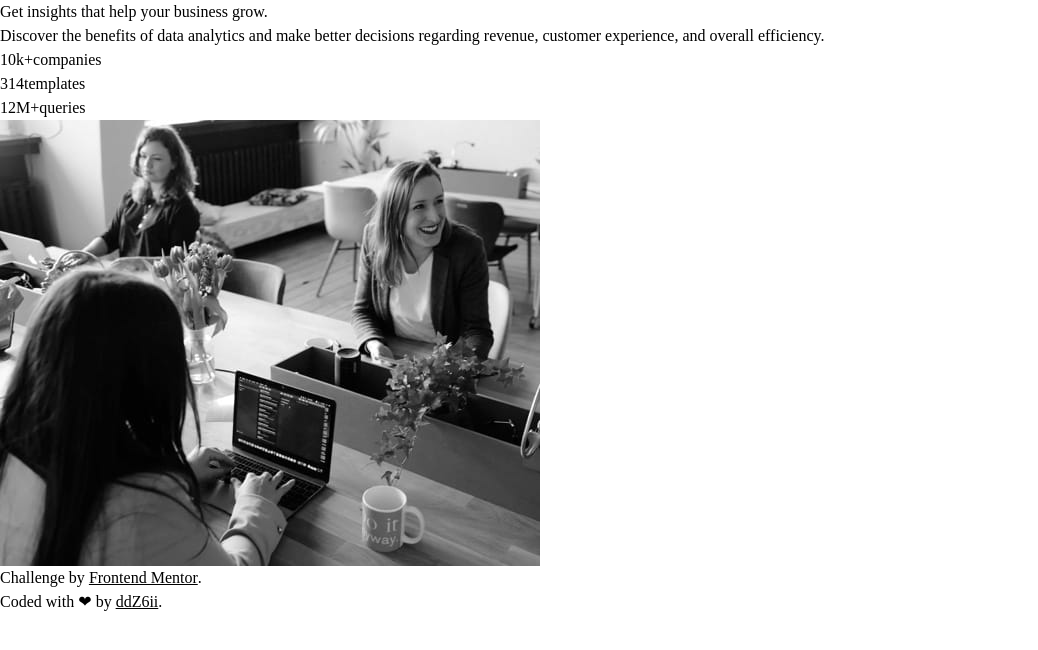
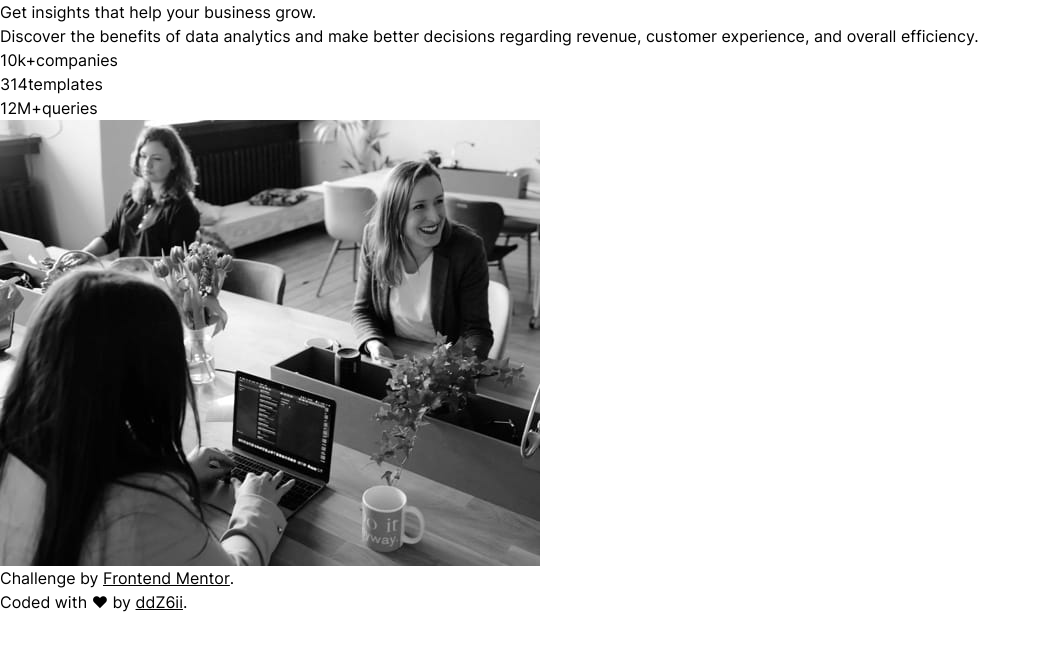
Before and after one commit to ddZ6ii/stats-preview-card-component, a website built with Vite: page src/index.html in a window 1280 px wide. Shown: the whole page, without its empty margins (0-1038 px from the left). Built offline with nearby package versions, Linux system fonts and the light colour scheme.

Commit message:
💄 Add style guide

```diff
--- a/src/style.css
+++ b/src/style.css
@@ -1,11 +1,89 @@
 /* ########################################
 ############# CUSTOM FONTS ################
 ######################################## */
+/* Provide variable fonts as main format. */
+@font-face {
+  font-family: 'Inter VF';
+  src:
+    local('Inter'),
+    url('/assets/fonts/inter/Inter-VariableFont_slnt_wght.woff2')
+      format('woff2-variations'),
+    url('/assets/fonts/inter/Inter-VariableFont_slnt_wght.woff')
+      format('woff-variations'),
+    url('/assets/fonts/inter/Inter-VariableFont_slnt_wght.ttf')
+      format('truetype-variations');
+  font-style: normal;
+  font-weight: 400 700;
+  font-display: swap;
+}
 
+@font-face {
+  font-family: 'Lexend Deca VF';
+  src:
+    local('Lexend Deca'),
+    url('/assets/fonts/lexend-deca/LexendDeca-VariableFont_wght.woff2')
+      format('woff2-variations'),
+    url('/assets/fonts/lexend-deca/LexendDeca-VariableFont_wght.woff')
+      format('woff-variations'),
+    url('/assets/fonts/lexend-deca/LexendDeca-VariableFont_wght.ttf')
+      format('ttf-variations');
+  font-style: normal;
+  font-weight: 400;
+  font-display: swap;
+}
+/* Provide static fonts as a fallback. */
+@font-face {
+  font-family: 'Inter';
+  src:
+    local('Inter'),
+    url('/assets/fonts/inter/static/Inter-Regular.woff2') format('woff2'),
+    url('/assets/fonts/inter/static/Inter-Regular.woff') format('woff'),
+    url('/assets/fonts/inter/static/Inter-Regular.ttf') format('ttf');
+  font-style: normal;
+  font-weight: 400;
+  font-display: swap;
+}
+@font-face {
+  font-family: 'Inter';
+  src:
+    local('Inter'),
+    url('/assets/fonts/inter/static/Inter-Bold.woff2') format('woff2'),
+    url('/assets/fonts/inter/static/Inter-Bold.woff') format('woff'),
+    url('/assets/fonts/inter/static/Inter-Bold.ttf') format('ttf');
+  font-style: normal;
+  font-weight: 700;
+  font-display: swap;
+}
+@font-face {
+  font-family: 'Lexend Deca';
+  src:
+    local('Inter'),
+    url('/assets/fonts/intlexend-decar/static/LexendDeca-Regular.woff2')
+      format('woff2'),
+    url('/assets/fonts/lexend-deca/static/LexendDeca-Regular.woff')
+      format('woff'),
+    url('/assets/fonts/lexend-deca/static/LexendDeca-Regular.ttf') format('ttf');
+  font-style: normal;
+  font-weight: 400;
+  font-display: swap;
+}
 /* ########################################
 ############# STYLE GUIDE #################
 ######################################## */
+:root {
+  --color-accent: #aa5cdb;
+  --neutral-50: #ffffff;
+  --neutral-100: hsla(0, 0%, 100%, 0.75);
+  --neutral-200: hsla(0, 0%, 100%, 0.6);
+  --neutral-600: #1b1938;
+  --neutral-800: #090b1a;
 
+  --font-size-body: 0.9375rem;
+  --font-size-heading: 1.5rem;
+
+  --font-weight-regular: 400;
+  --font-weight-bold: 700;
+}
 /* ########################################
 ############# RESET #######################
 ######################################## */
@@ -49,6 +127,14 @@ ul {
 /* ########################################
 ############# BASIC STYLING ###############
 ######################################## */
+body {
+  font-family: 'Inter', sans-serif;
+  font-size: var(--font-body);
+  font-weight: var(font-weight-regular);
+  @supports (font-variation-settings: normal) {
+    font-family: 'Inter VF', sans-serif;
+  }
+}
 
 /* ########################################
 ############# UTILITIES ###################
```
